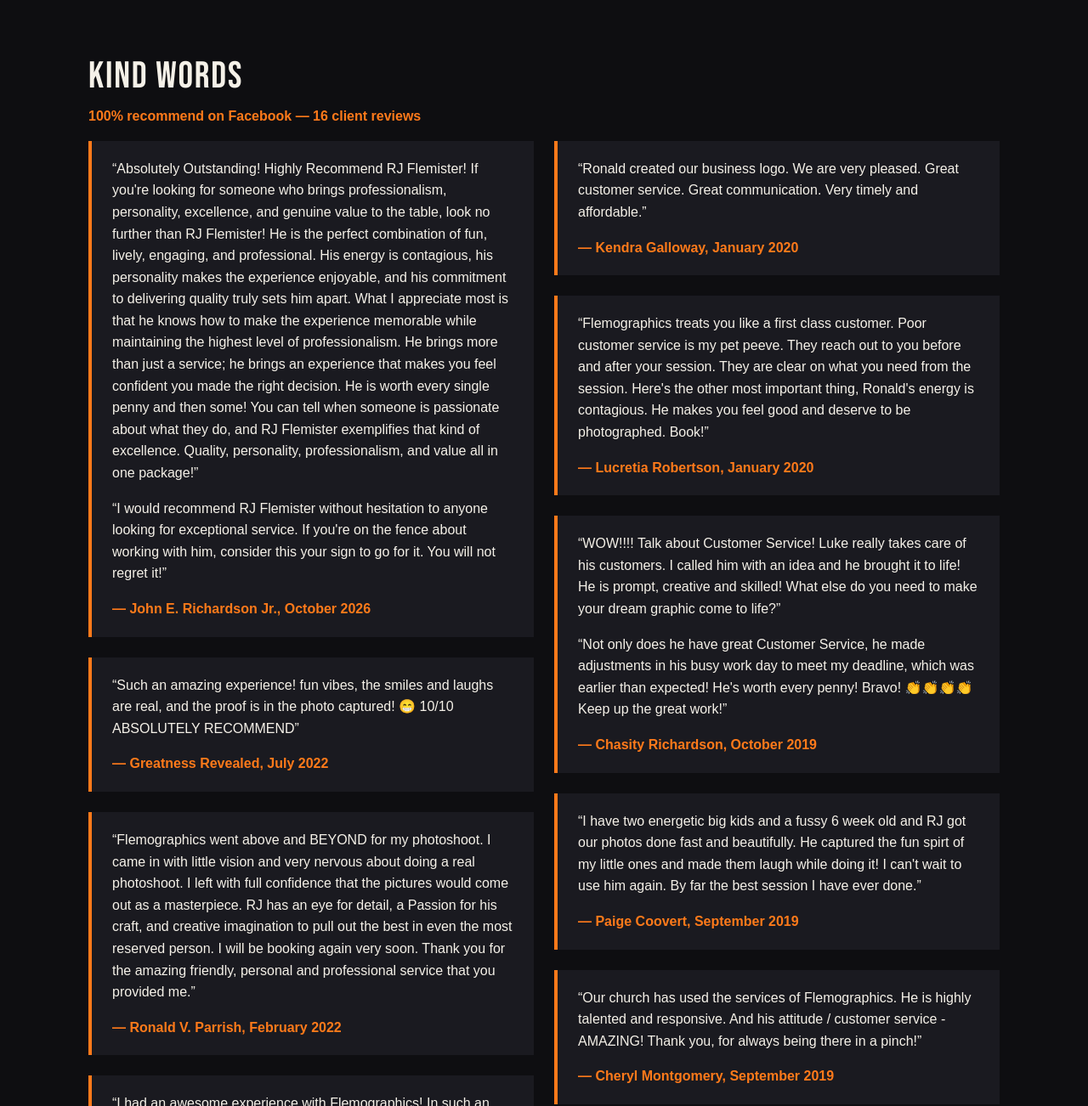
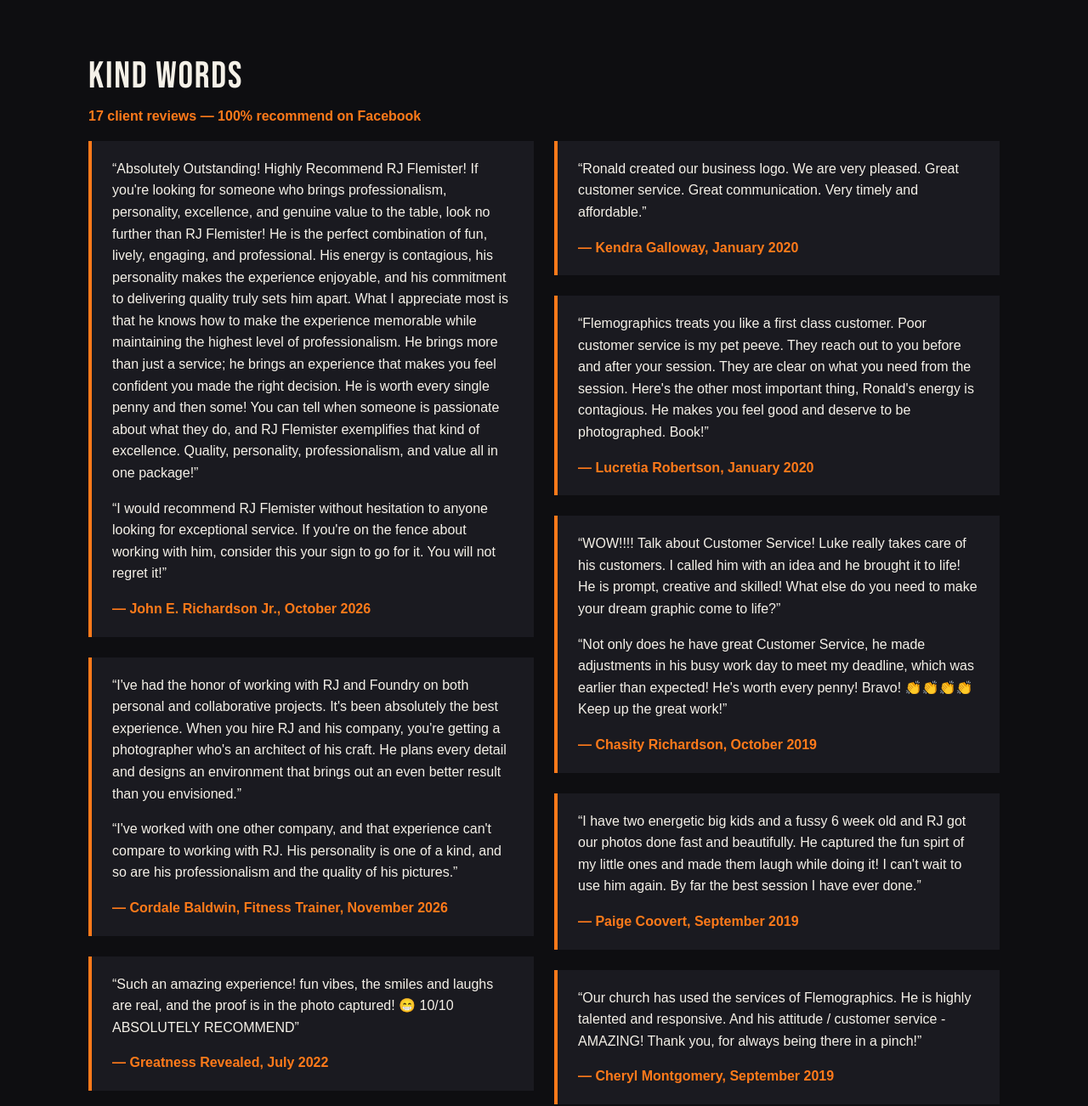
Before and after one commit to iamrjflemister/Foundry, a plain HTML site: page index.html in a window 1280 px wide. Shown: the part 10240-11542 px from the top of the page at 85% size. Drawn offline with Linux system fonts and the light colour scheme.

Commit message:
Add Cordale Baldwin review to Kind Words

```diff
--- a/index.html
+++ b/index.html
@@ -312,16 +312,21 @@
   </section>
 
   <!-- ================= TESTIMONIALS ================= -->
-  <!-- Every review below is a real client review from RJ's Facebook
-       Page (facebook.com/Flemo360), shown word for word. -->
+  <!-- Every review below is a real client review shown word for word. Most are from RJ's Facebook
+       Page (facebook.com/Flemo360), and the newest, from Cordale Baldwin, came to RJ directly in November 2026. -->
   <section id="testimonials" class="section">
     <h2 class="section-title">Kind Words</h2>
-    <p class="reviews-summary">100% recommend on Facebook — 16 client reviews</p>
+    <p class="reviews-summary">17 client reviews — 100% recommend on Facebook</p>
     <div class="reviews-grid">
       <blockquote>
         <p>&ldquo;Absolutely Outstanding! Highly Recommend RJ Flemister! If you're looking for someone who brings professionalism, personality, excellence, and genuine value to the table, look no further than RJ Flemister! He is the perfect combination of fun, lively, engaging, and professional. His energy is contagious, his personality makes the experience enjoyable, and his commitment to delivering quality truly sets him apart. What I appreciate most is that he knows how to make the experience memorable while maintaining the highest level of professionalism. He brings more than just a service; he brings an experience that makes you feel confident you made the right decision. He is worth every single penny and then some! You can tell when someone is passionate about what they do, and RJ Flemister exemplifies that kind of excellence. Quality, personality, professionalism, and value all in one package!&rdquo;</p>
         <p>&ldquo;I would recommend RJ Flemister without hesitation to anyone looking for exceptional service. If you're on the fence about working with him, consider this your sign to go for it. You will not regret it!&rdquo;</p>
         <cite>— John E. Richardson Jr., October 2026</cite>
+      </blockquote>
+      <blockquote>
+        <p>&ldquo;I've had the honor of working with RJ and Foundry on both personal and collaborative projects. It's been absolutely the best experience. When you hire RJ and his company, you're getting a photographer who's an architect of his craft. He plans every detail and designs an environment that brings out an even better result than you envisioned.&rdquo;</p>
+        <p>&ldquo;I've worked with one other company, and that experience can't compare to working with RJ. His personality is one of a kind, and so are his professionalism and the quality of his pictures.&rdquo;</p>
+        <cite>— Cordale Baldwin, Fitness Trainer, November 2026</cite>
       </blockquote>
       <blockquote>
         <p>&ldquo;Such an amazing experience! fun vibes, the smiles and laughs are real, and the proof is in the photo captured! 😁 10/10 ABSOLUTELY RECOMMEND&rdquo;</p>
```
